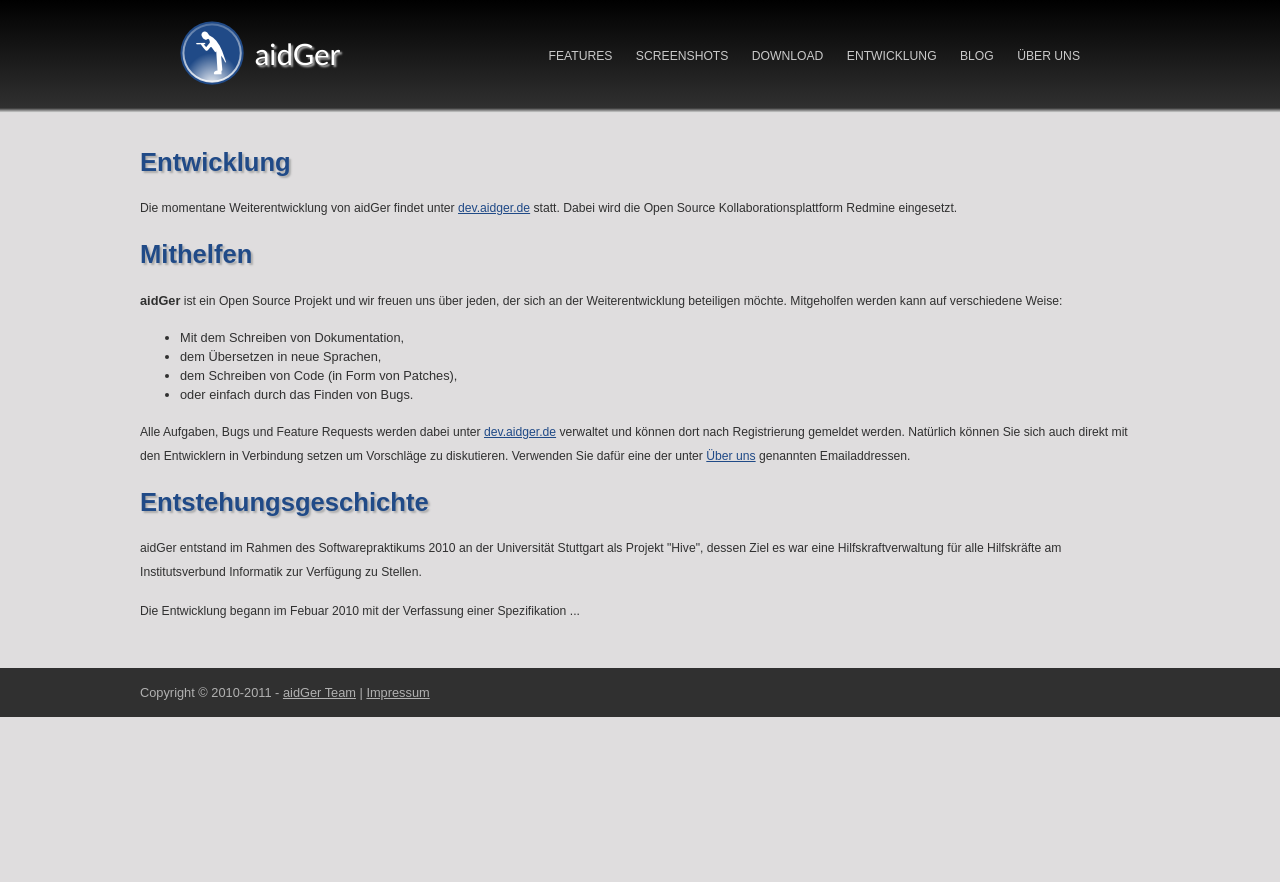
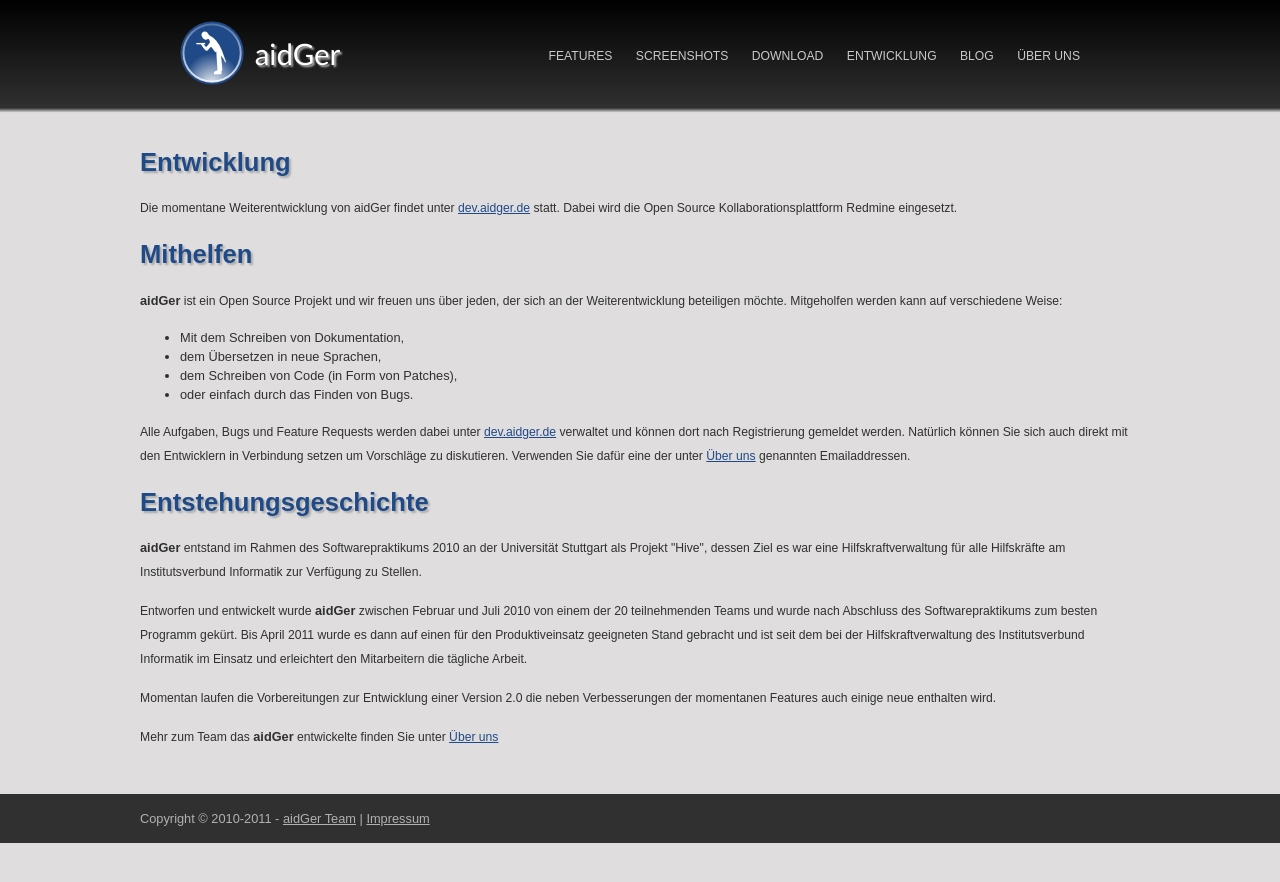
Before and after one commit to aidGer/aidger.github.com, a Jekyll site: the page built from development.html, in a window 1280 px wide. Shown: the top 882 px of the page. Built offline with Jekyll 4.4.1, drawn with Linux system fonts in a browser that asks for light colours; nearby versions of some CDN libraries; some web fonts are replaced.

Commit message:
Extend history

```diff
--- a/development.html
+++ b/development.html
@@ -21,5 +21,7 @@
 
 <h1>Entstehungsgeschichte</h1>
 
-<p>aidGer entstand im Rahmen des Softwarepraktikums 2010 an der Universität Stuttgart als Projekt "Hive", dessen Ziel es war eine Hilfskraftverwaltung für alle Hilfskräfte am Institutsverbund Informatik zur Verfügung zu Stellen.</p>
-<p>Die Entwicklung begann im Febuar 2010 mit der Verfassung einer Spezifikation ...</p>
+<p><strong>aidGer</strong> entstand im Rahmen des Softwarepraktikums 2010 an der Universität Stuttgart als Projekt "Hive", dessen Ziel es war eine Hilfskraftverwaltung für alle Hilfskräfte am Institutsverbund Informatik zur Verfügung zu Stellen.</p>
+<p>Entworfen und entwickelt wurde <strong>aidGer</strong> zwischen Februar und Juli 2010 von einem der 20 teilnehmenden Teams und wurde nach Abschluss des Softwarepraktikums zum besten Programm gekürt. Bis April 2011 wurde es dann auf einen für den Produktiveinsatz geeigneten Stand gebracht und ist seit dem bei der Hilfskraftverwaltung des Institutsverbund Informatik im Einsatz und erleichtert den Mitarbeitern die tägliche Arbeit.</p>
+<p>Momentan laufen die Vorbereitungen zur Entwicklung einer Version 2.0 die neben Verbesserungen der momentanen Features auch einige neue enthalten wird.</p>
+<p>Mehr zum Team das <strong>aidGer</strong> entwickelte finden Sie unter <a href="about.html">Über uns</a></p>
```
